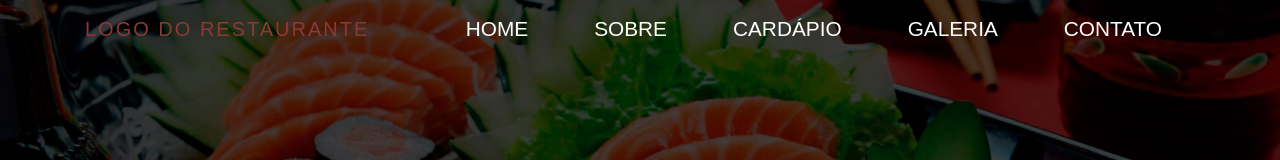
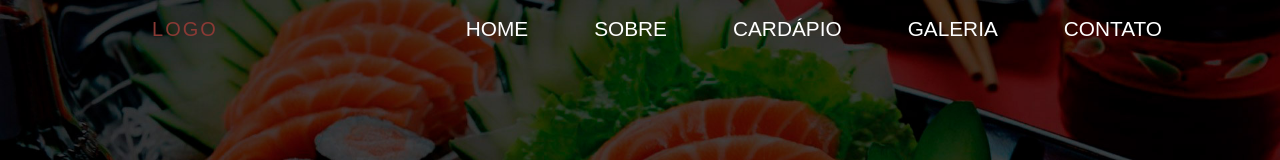
Before and after one commit to devOsvaldo2020/restaurant-JAPONES-TEMPATE, a plain HTML site: page index.html in a window 1280 px wide. Shown: the top 160 px of the page. Drawn offline with Linux system fonts and the light colour scheme.

Commit message:
Update index.html

```diff
--- a/index.html
+++ b/index.html
@@ -19,7 +19,7 @@
             <div class="container">
 
               <a href="#" class="navbar-brand">
-               LOGO DO RESTAURANTE
+               LOGO
               </a>
 
               <button class="navbar-toggler" data-toggle="collapse" data-target="#nav-principal">
```
